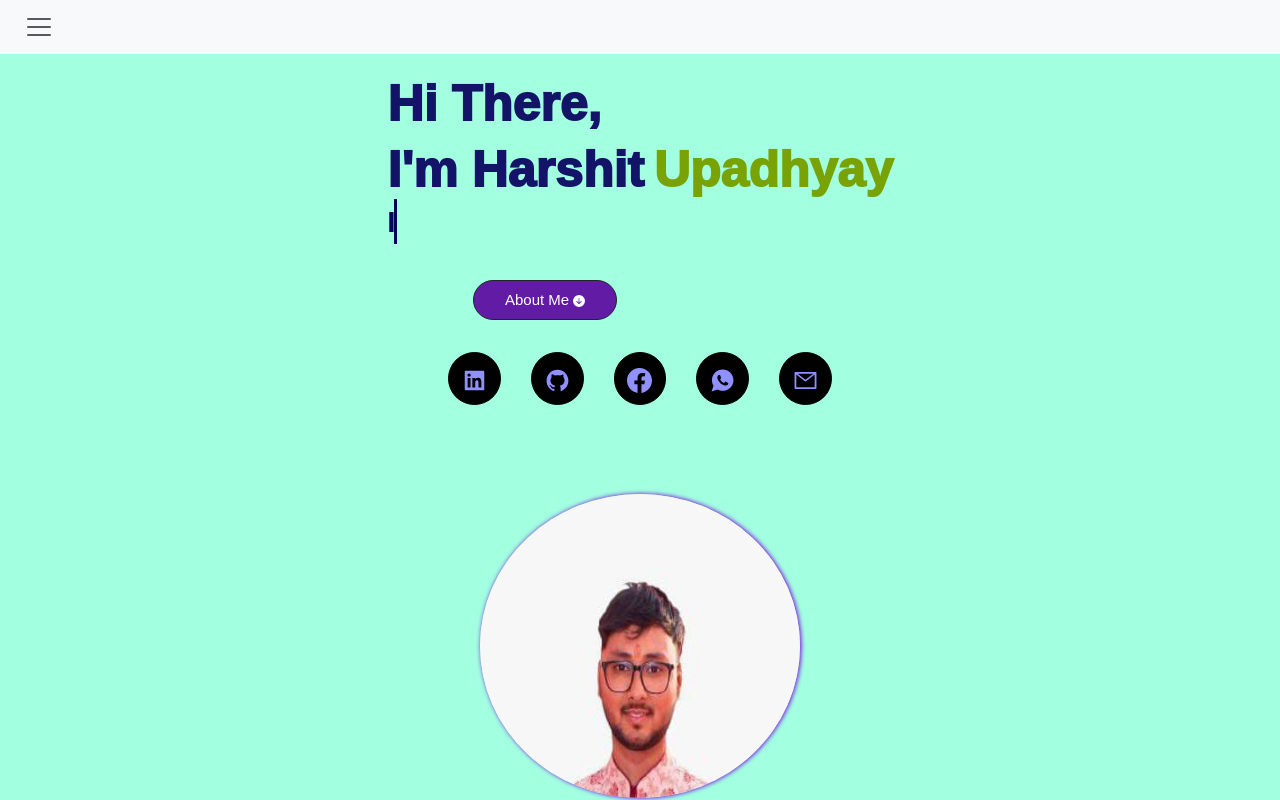
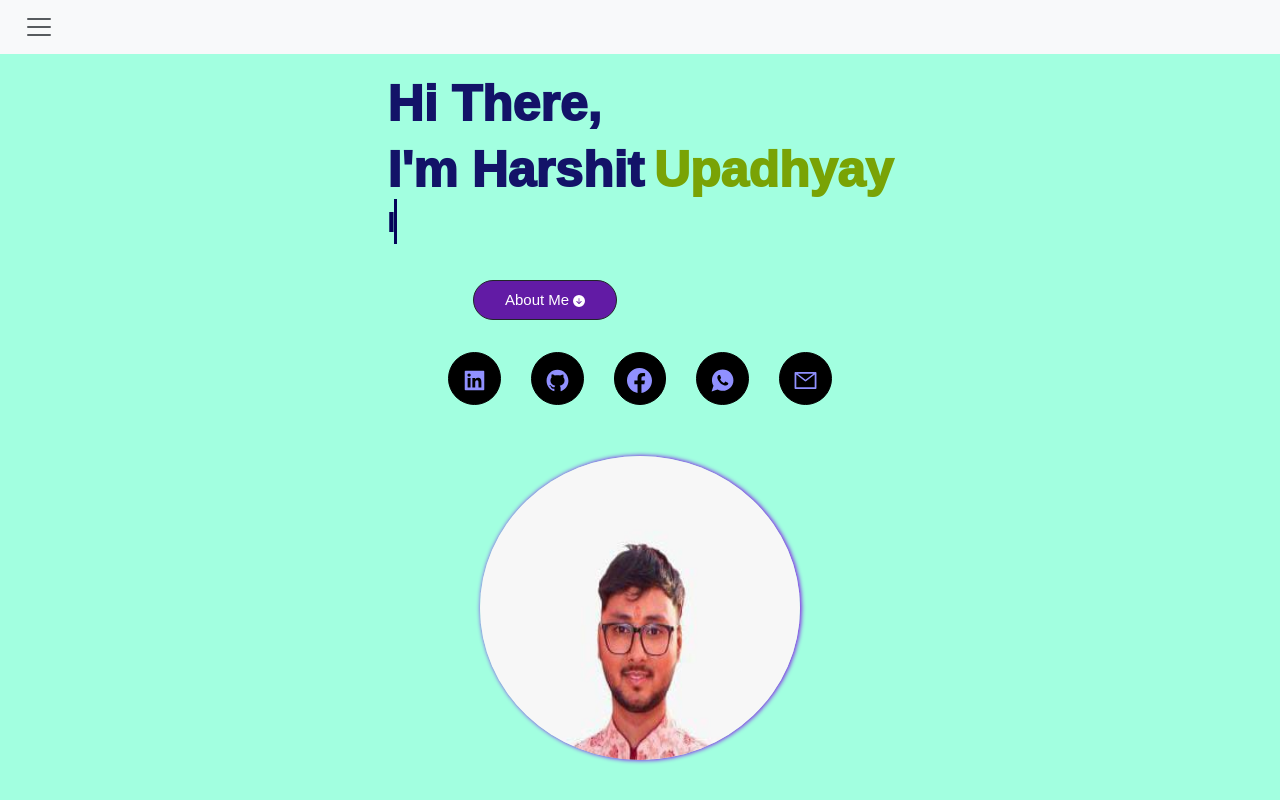
Before and after one commit to hars-shit/Portfolio, a React (Create React App) app: page / in a window 1280 px wide. Shown: the top 800 px of the page. Built offline with nearby package versions, Linux system fonts and the light colour scheme.

Commit message:
seventh commit

```diff
--- a/src/styles/AboutMe.scss
+++ b/src/styles/AboutMe.scss
@@ -8,7 +8,7 @@
     // width: 100%;
     gap: 30px;
     // height: 100%;
-    padding: 24px 20px;
+    padding: 5px 20px;
 
     > img {
         width: 20rem;
```
